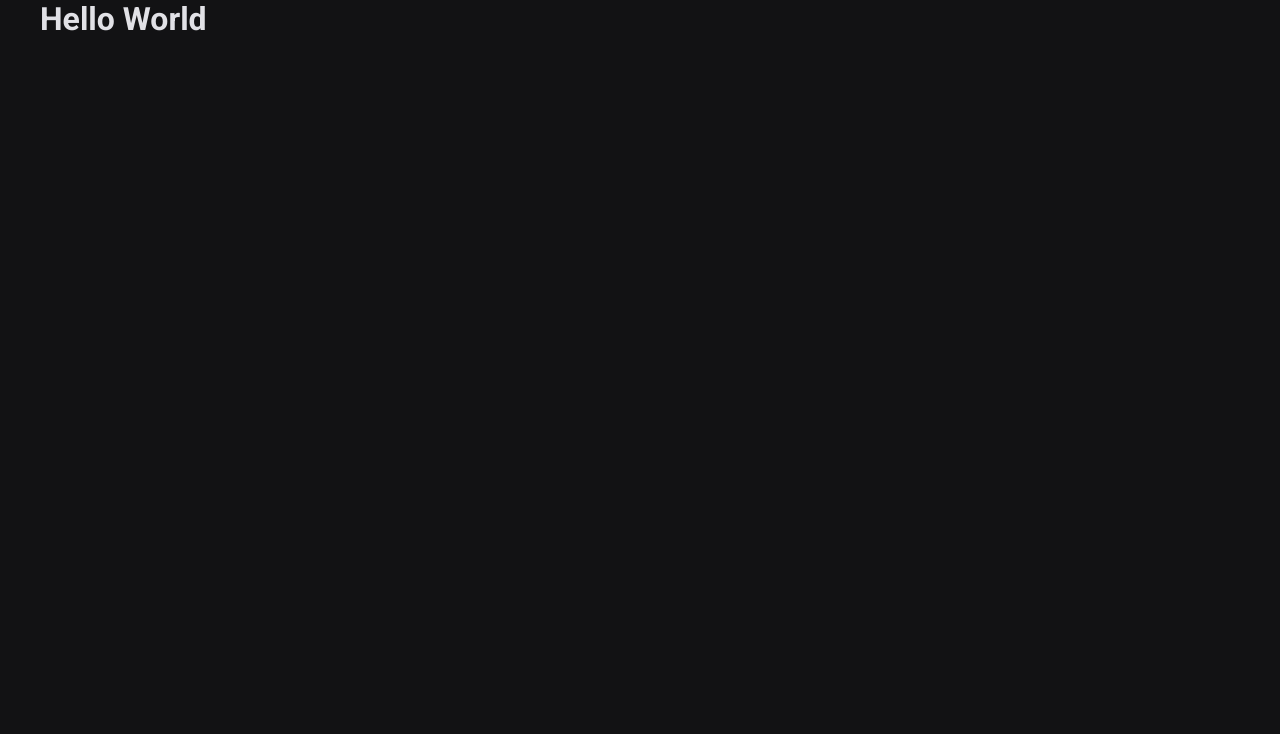
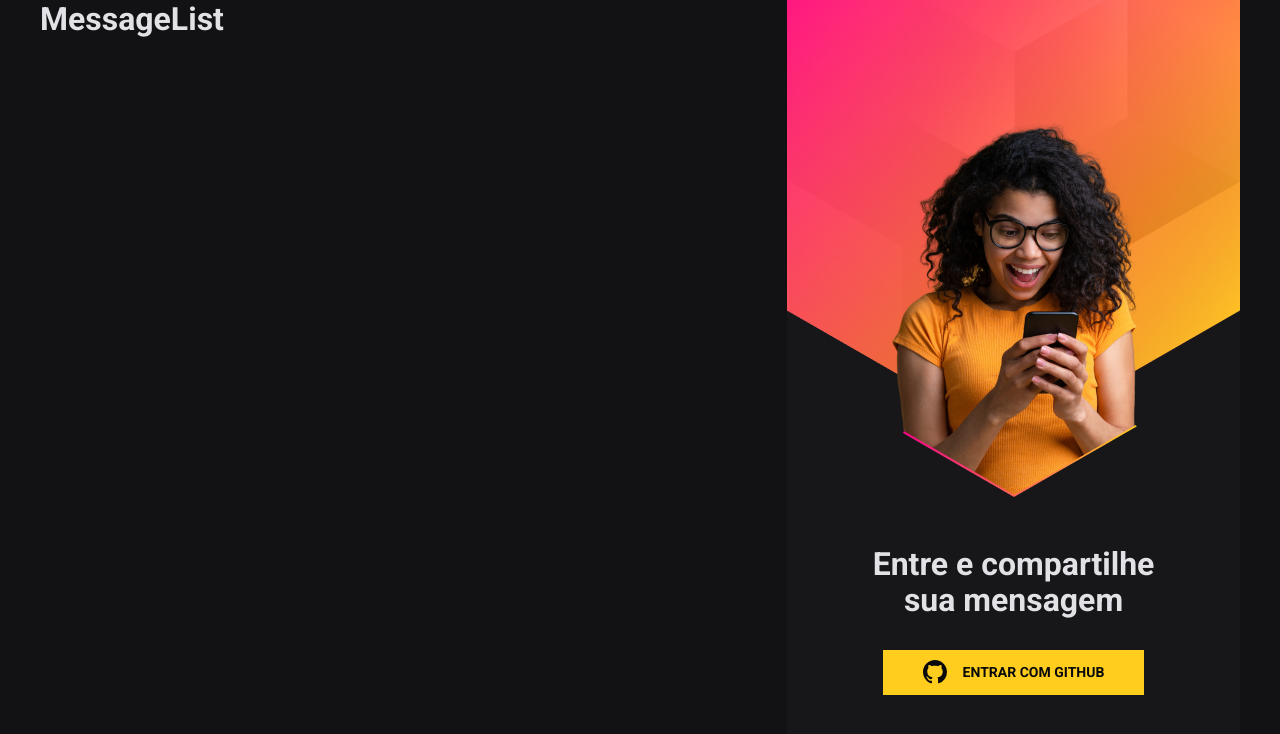
Before and after one commit to renanvzd/nlw7-chat-platform, a React (Vite) app in the folder web/: page / in a window 1280 px wide. Shown: the top 734 px of the page. Built offline with nearby package versions, Linux system fonts and the light colour scheme.

Commit message:
Login box

```diff
--- a/web/package.json
+++ b/web/package.json
@@ -9,6 +9,7 @@
   "dependencies": {
     "react": "^17.0.0",
     "react-dom": "^17.0.0",
+    "react-icons": "^4.3.1",
     "sass": "^1.43.2"
   },
   "devDependencies": {
--- a/web/src/App.tsx
+++ b/web/src/App.tsx
@@ -1,9 +1,12 @@
 import styles from './App.module.scss';
+import { LoginBox } from './components/LoginBox';
+import { MessageList } from './components/MessageList';
 
 export function App() {
   return (
     <main className={styles.contentWrapper}>
-      <h1>Hello World</h1>
+      <MessageList />
+      <LoginBox />
     </main>
   )
 }
--- /dev/null
+++ b/web/src/components/LoginBox/index.tsx
@@ -0,0 +1,16 @@
+import { VscGithubInverted } from 'react-icons/vsc'
+
+import styles from './styles.module.scss'
+
+export function LoginBox() {
+  return (
+    <div className={styles.loginBoxWrapper}>
+      <strong>Entre e compartilhe sua mensagem</strong>
+      <a href="#" className={styles.signInWithGithub}>
+        <VscGithubInverted size="24" />
+        Entrar com Github
+      </a>
+
+    </div>
+  )
+}
--- /dev/null
+++ b/web/src/components/LoginBox/styles.module.scss
@@ -0,0 +1,42 @@
+.loginBoxWrapper {
+  height: 100vh;
+  width: 100%;
+  background: #17171a url(../../assets//banner-girl.png) no-repeat center top;
+
+  padding: 440px 80px 0;
+  text-align: center;
+
+  display: flex;
+  flex-direction: column;
+  justify-content: center;
+  align-items: center;
+
+  strong {
+    font-size: 32px;
+    line-height: 36px;
+  }
+
+  .signInWithGithub {
+    background: #ffcd1e;
+    margin-top: 32px;
+    padding: 0 40px;
+    height: 45px;
+    color: #09090a;
+    font-size: 14px;
+    font-weight: bold;
+    text-transform: uppercase;
+    text-decoration: none;
+
+    display: flex;
+    align-items: center;
+    justify-content: center;
+
+    svg {
+      margin-right: 16px;
+    }
+
+    &:hover {
+      filter: brightness(0.9);
+    }
+  }
+}
--- /dev/null
+++ b/web/src/components/MessageList/index.tsx
@@ -0,0 +1,5 @@
+export function MessageList() {
+  return (
+    <h1>MessageList</h1>
+  )
+}
```
Also changed, not shown: 1 other file (tests, documents, lock files or other folders).
